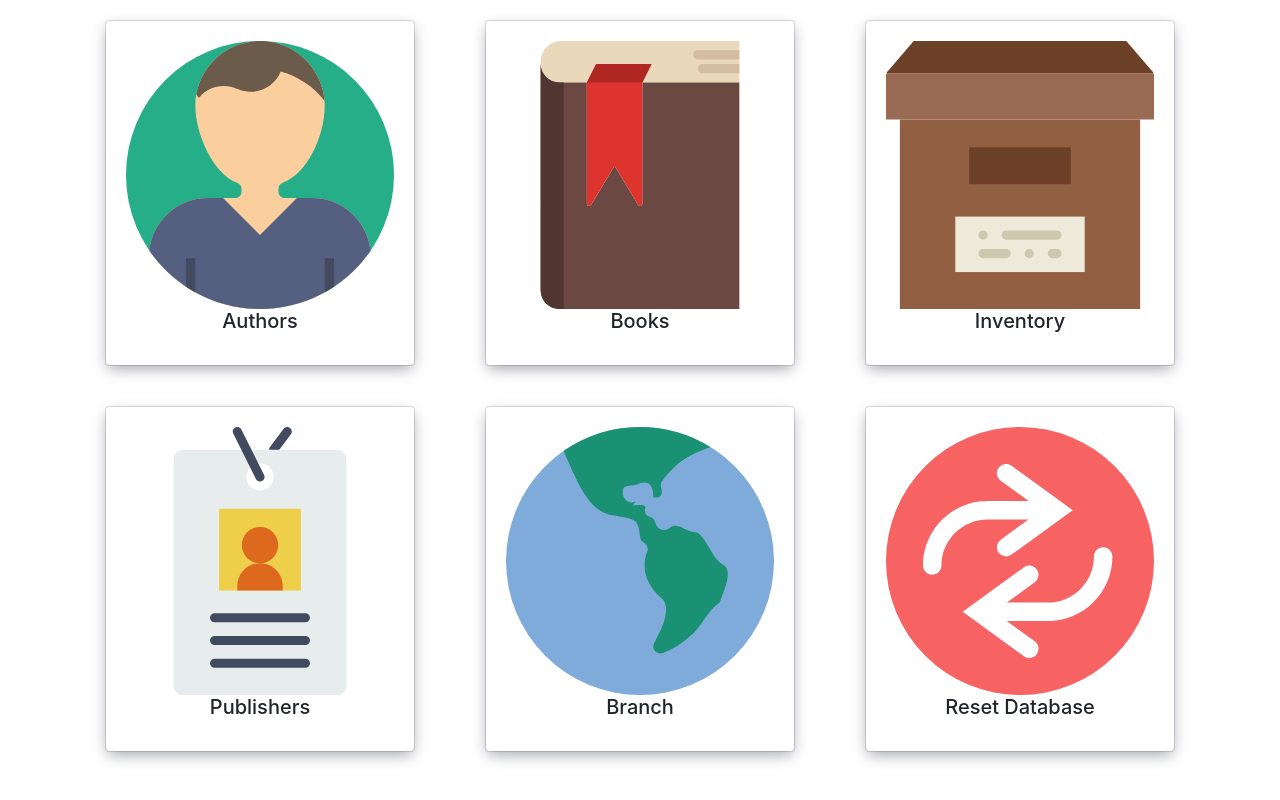
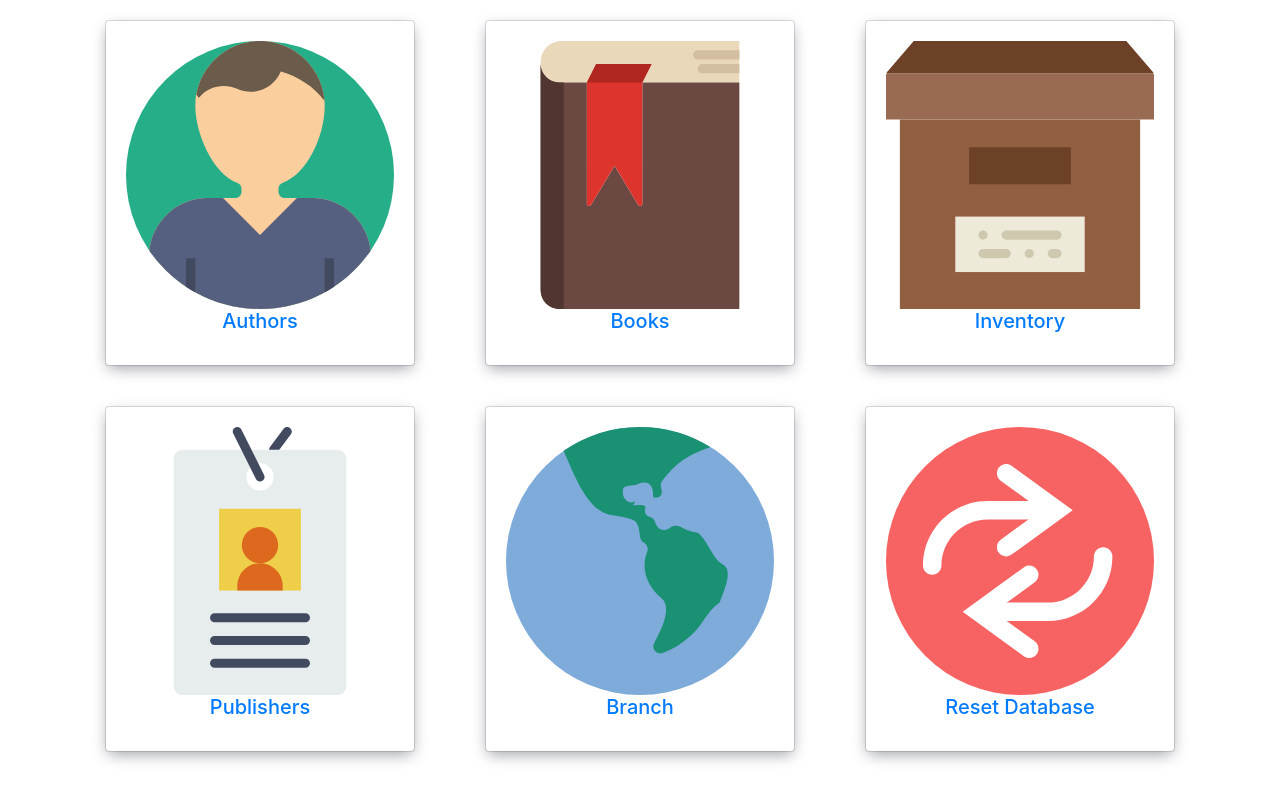
Before and after one commit to FultonG/COP4710-Assignment-5, a React (Create React App) app in the folder client/: page / in a window 1280 px wide. Built offline with nearby package versions, Linux system fonts and the light colour scheme.

Commit message:
adding links to cards

```diff
--- a/client/src/components/Home.css
+++ b/client/src/components/Home.css
@@ -8,6 +8,10 @@
     background-color: #7ca1f1;
 }
 
+.cardLink:hover{
+  text-decoration-line: none;
+}
+
 .rounded:hover{
   color: white;
   box-shadow: 0 15px 45px -5px rgba(10, 16, 34, .3);
--- a/client/src/components/Home.js
+++ b/client/src/components/Home.js
@@ -22,12 +22,14 @@ class Home extends Component {
                     <Row>
                         {menuOptions.map(option => (
                             <Col xs={12} md={4}>
-                                <Card style={{margin: "20px"}}>
-                                    <Card.Body className="rounded" style={{ borderRadius: "10px", boxShadow: "0 5px 15px -2px rgba(10, 16, 34, .4)", transition: "all 200ms ease" }}>
-                                        <Image src={option.icon} fluid />
-                                        <Card.Title>{option.name}</Card.Title>
-                                    </Card.Body>
-                                </Card>
+                                <Link to={option.link} className="cardLink">
+                                    <Card style={{ margin: "20px" }}>
+                                        <Card.Body className="rounded" style={{ borderRadius: "10px", boxShadow: "0 5px 15px -2px rgba(10, 16, 34, .4)", transition: "all 200ms ease" }}>
+                                            <Image src={option.icon} fluid />
+                                            <Card.Title>{option.name}</Card.Title>
+                                        </Card.Body>
+                                    </Card>
+                                </Link>
                             </Col>
                         ))}
                     </Row>
```
